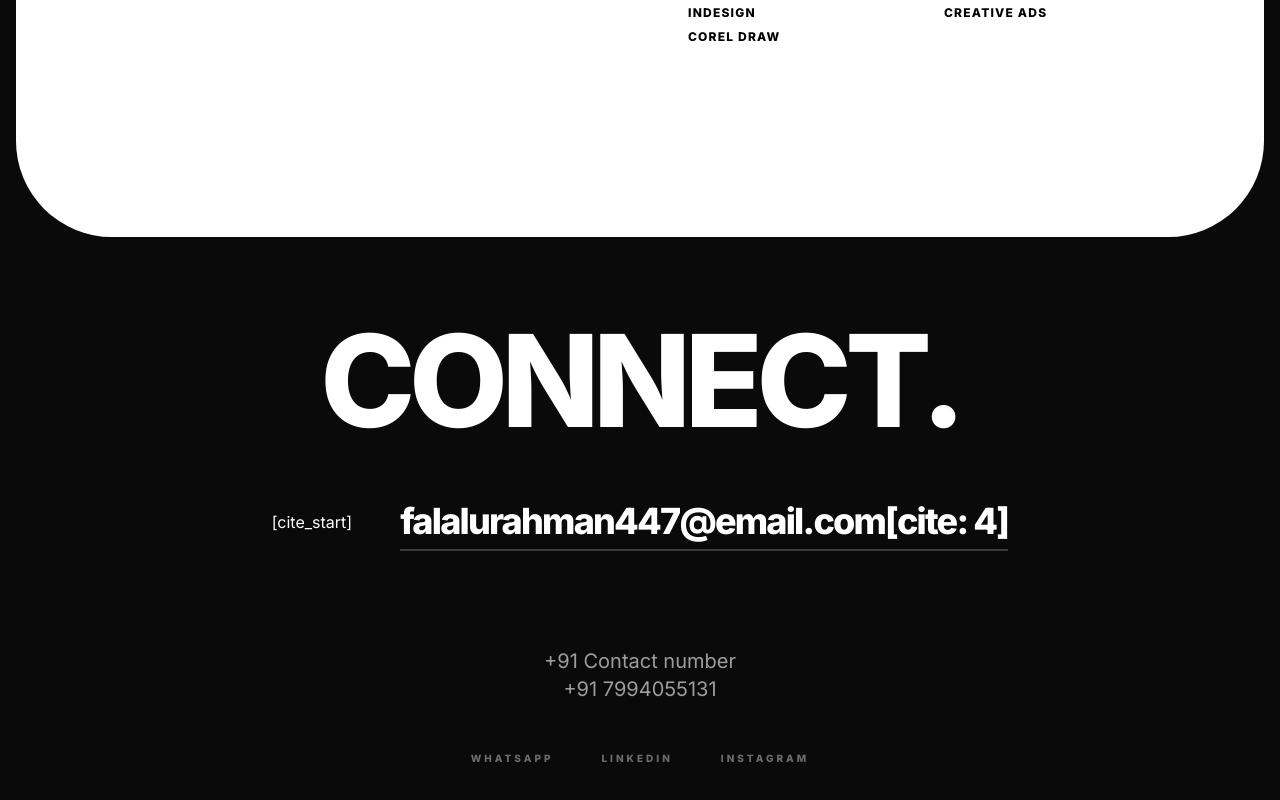
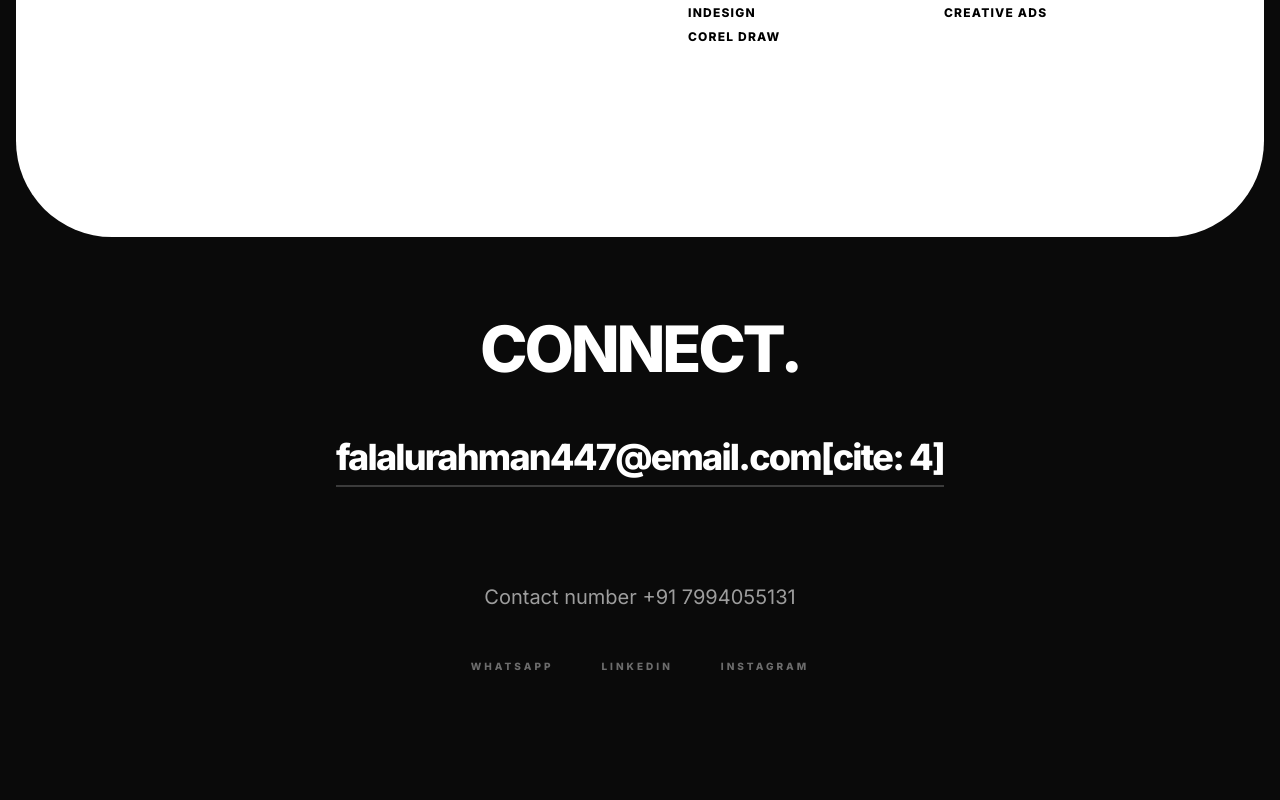
Before and after one commit to hermosamotif-stack/my-portfolio, a React (Vite) app: page / in a window 1280 px wide. Shown: the part 6234-7034 px from the top of the page. Built offline with nearby package versions, Linux system fonts and the light colour scheme.

Commit message:
Update App.tsx

```diff
--- a/App.tsx
+++ b/App.tsx
@@ -487,20 +487,20 @@ const App: React.FC = () => {
       {/* Contact Section (UPDATED FROM CV) */}
       <section id="contact" className="py-48 px-6 md:px-12 lg:px-24 text-center mt-[-10vh] pt-[20vh]">
         <div className="max-w-4xl mx-auto reveal">
-          <h2 className="text-6xl md:text-[10vw] font-extrabold tracking-tighter mb-12 uppercase">Connect.</h2>
+          <h2 className="text-6xl md:text-[5vw] font-extrabold tracking-tighter mb-12 uppercase">Connect.</h2>
           <div className="flex flex-col md:flex-row items-center justify-center gap-12 mb-24">
-            [cite_start]<a href="mailto:falalurahman447@email.com" className="text-2xl md:text-4xl font-bold border-b-2 border-white/20 hover:border-white transition-colors py-2 tracking-tighter">falalurahman447@email.com[cite: 4]</a>
+           <a href="mailto:falalurahman447@email.com" className="text-2xl md:text-4xl font-bold border-b-2 border-white/20 hover:border-white transition-colors py-2 tracking-tighter">falalurahman447@email.com[cite: 4]</a>
           </div>
 
            <div className="text-xl opacity-60 font-medium mb-12">
-            <h1>+91 Contact number </h1>
-             <h3>+91 7994055131</h3>
+
+             <h3>Contact number +91 7994055131</h3>
           </div>
 
           <div className="flex justify-center gap-12 text-[10px] uppercase tracking-[0.3em] font-bold opacity-40">
-            <a href="#" className="hover:opacity-100 transition-opacity">WhatsApp</a>
-            <a href="#" className="hover:opacity-100 transition-opacity">LinkedIn</a>
-            <a href="#" className="hover:opacity-100 transition-opacity">Instagram</a>
+            <a href="https://wa.me/7994055131" className="hover:opacity-100 transition-opacity">WhatsApp</a>
+            <a href="https://www.linkedin.com/in/fallulu-rahman-030865355?utm_source=share&utm_campaign=share_via&utm_content=profile&utm_medium=android_app" className="hover:opacity-100 transition-opacity">LinkedIn</a>
+            <a href="https://www.instagram.com/hermosa_motif/" className="hover:opacity-100 transition-opacity">Instagram</a>
           </div>
         </div>
       </section>
```
